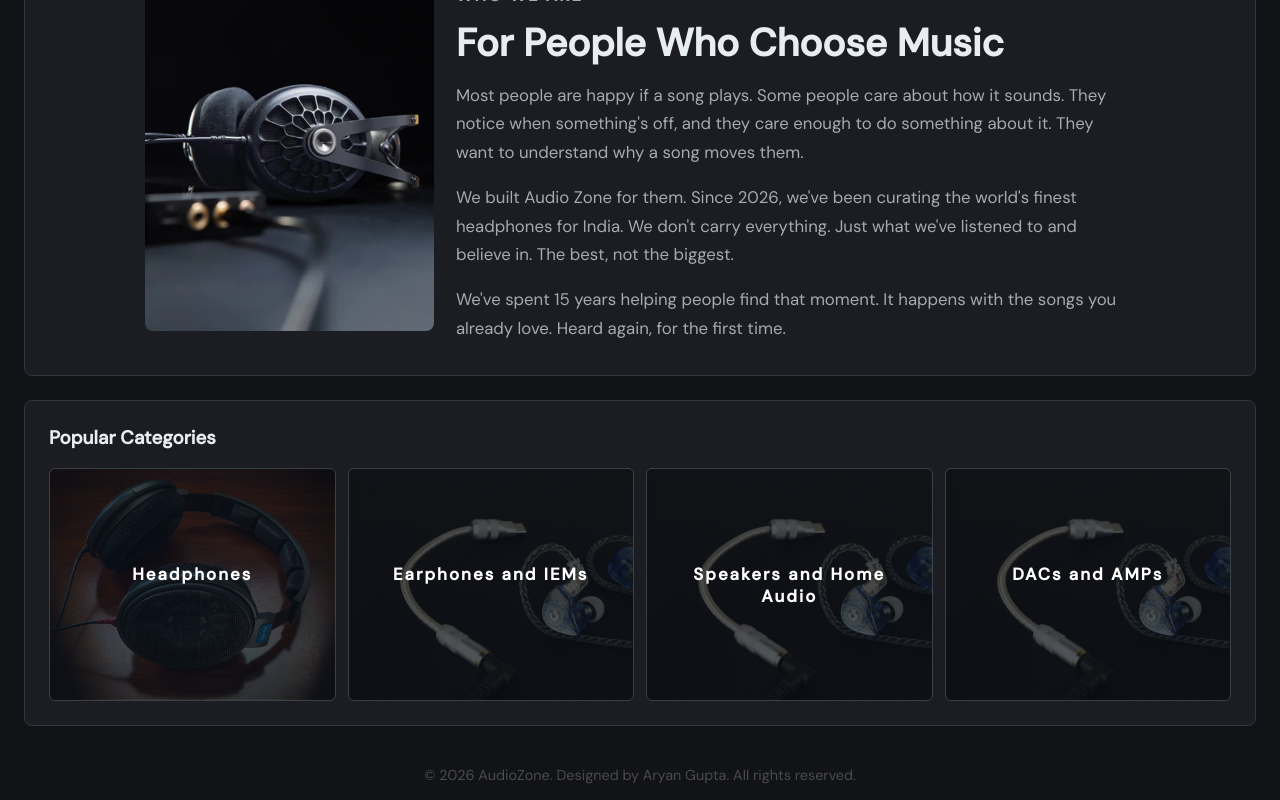
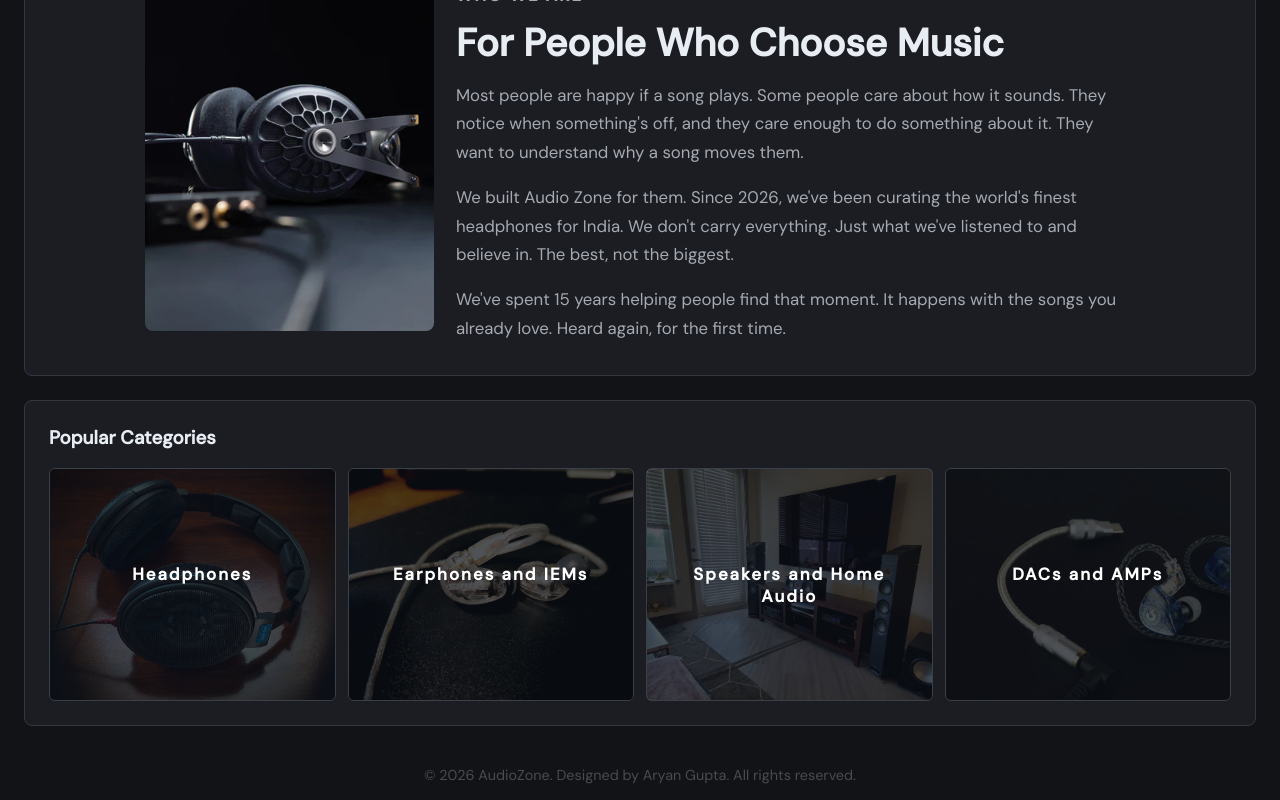
Before and after one commit to Speedbird849/ecommerce-site, a React (Create React App) app: page / in a window 1280 px wide. Shown: the part 1194-1994 px from the top of the page. Built offline with nearby package versions, Linux system fonts and the light colour scheme.

Commit message:
card design

```diff
--- a/src/App.css
+++ b/src/App.css
@@ -210,6 +210,20 @@
     min-height: 150px;
 	border: 1px solid #3a4048;
 	color: var(--text-main);
+	position: relative;
+	overflow: hidden;
+}
+
+.card::before {
+	content: "";
+	position: absolute;
+	inset: 0;
+	background: rgba(12, 16, 23, 0.72);
+	transition: opacity 0.2s ease;
+}
+
+.card:hover::before {
+	opacity: 0.5;
 }
 
 .card p {
@@ -218,22 +232,24 @@
 	font-weight: 700;
 	letter-spacing: 0.12em;
 	color: white;
+	position: relative;
+	z-index: 1;
 }
 
 .card1 {
-    background-image: linear-gradient(rgba(12, 16, 23, 0.72), rgba(12, 16, 23, 0.72)), url("./hd600.webp");
+    background-image: url("./hd600.webp");
 }
 
 .card2 {
-    background-image: linear-gradient(rgba(12, 16, 23, 0.72), rgba(12, 16, 23, 0.72)), url("./iem.png");
+    background-image: url("./shure.jpg");
 }
 
 .card3 {
-    background-image: linear-gradient(rgba(12, 16, 23, 0.72), rgba(12, 16, 23, 0.72)), url("./iem.png");
+    background-image: url("./home.webp");
 }
 
 .card4 {
-    background-image: linear-gradient(rgba(12, 16, 23, 0.72), rgba(12, 16, 23, 0.72)), url("./iem.png");
+    background-image: url("./iem.png");
 }
 
 .footer {
```
Also changed, not shown: src/home.webp (added), src/shure.jpg (added).
